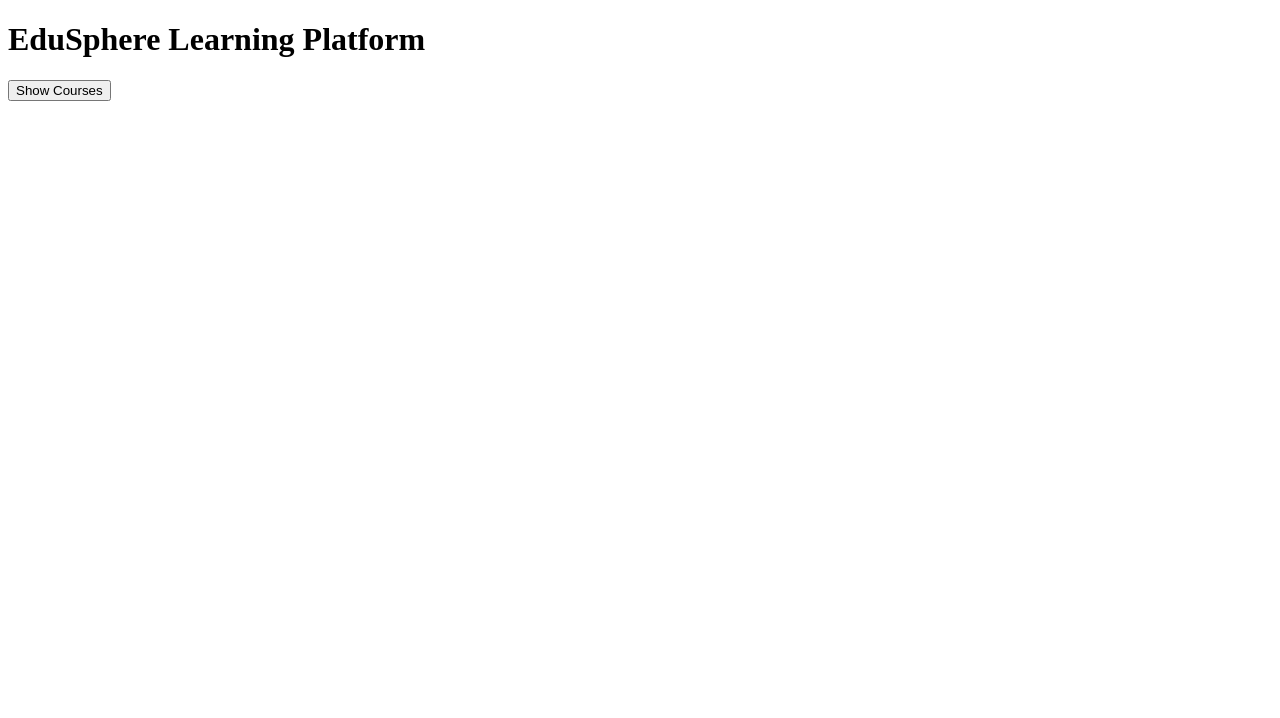
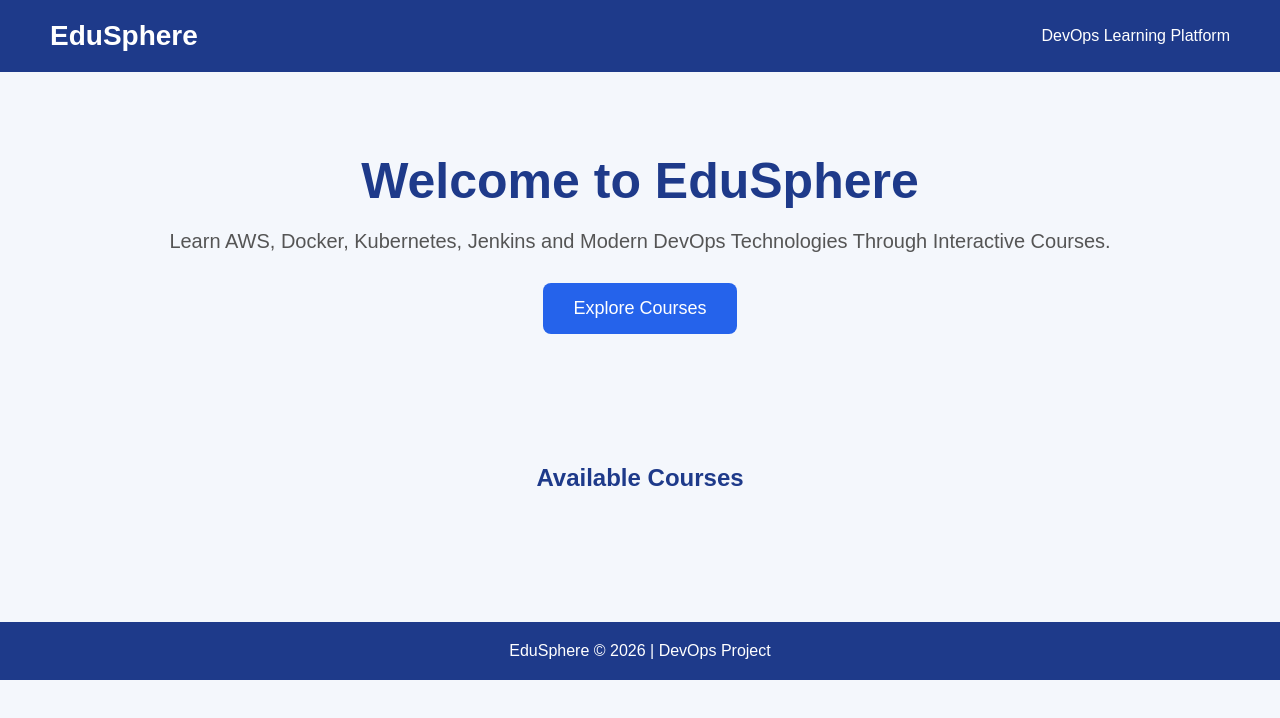
Before and after one commit to ArmaanM08/EduSphere, a plain HTML site: page frontend/index.html in a window 1280 px wide. Drawn offline with Linux system fonts and the light colour scheme.

Commit message:
Gave the website a good ui

```diff
--- a/frontend/index.html
+++ b/frontend/index.html
@@ -1,17 +1,136 @@
 <!DOCTYPE html>
 <html>
 <head>
-    <title>EduSphere learning platform v1</title>
+    <title>EduSphere</title>
+
+    <style>
+        *{
+            margin:0;
+            padding:0;
+            box-sizing:border-box;
+            font-family:Arial, sans-serif;
+        }
+
+        body{
+            background:#f4f7fc;
+            color:#333;
+        }
+
+        .navbar{
+            background:#1e3a8a;
+            color:white;
+            padding:20px 50px;
+            display:flex;
+            justify-content:space-between;
+            align-items:center;
+        }
+
+        .navbar h2{
+            font-size:28px;
+        }
+
+        .hero{
+            text-align:center;
+            padding:80px 20px;
+        }
+
+        .hero h1{
+            font-size:50px;
+            color:#1e3a8a;
+            margin-bottom:20px;
+        }
+
+        .hero p{
+            font-size:20px;
+            color:#555;
+            margin-bottom:30px;
+        }
+
+        button{
+            padding:15px 30px;
+            border:none;
+            background:#2563eb;
+            color:white;
+            border-radius:8px;
+            cursor:pointer;
+            font-size:18px;
+            transition:0.3s;
+        }
+
+        button:hover{
+            background:#1d4ed8;
+        }
+
+        .courses{
+            padding:50px;
+            text-align:center;
+        }
+
+        .courses h2{
+            color:#1e3a8a;
+            margin-bottom:30px;
+        }
+
+        #courseList{
+            display:grid;
+            grid-template-columns:repeat(auto-fit,minmax(220px,1fr));
+            gap:20px;
+            list-style:none;
+        }
+
+        #courseList li{
+            background:white;
+            padding:25px;
+            border-radius:12px;
+            box-shadow:0 4px 10px rgba(0,0,0,0.1);
+            font-size:18px;
+            font-weight:bold;
+            transition:0.3s;
+        }
+
+        #courseList li:hover{
+            transform:translateY(-5px);
+        }
+
+        .footer{
+            text-align:center;
+            padding:20px;
+            background:#1e3a8a;
+            color:white;
+            margin-top:50px;
+        }
+    </style>
 </head>
+
 <body>
 
-    <h1>EduSphere Learning Platform</h1>
+    <div class="navbar">
+        <h2>EduSphere</h2>
+        <p>DevOps Learning Platform</p>
+    </div>
 
-    <button onclick="loadCourses()">
-        Show Courses
-    </button>
+    <div class="hero">
+        <h1>Welcome to EduSphere</h1>
 
-    <ul id="courseList"></ul>
+        <p>
+            Learn AWS, Docker, Kubernetes, Jenkins and Modern DevOps
+            Technologies Through Interactive Courses.
+        </p>
+
+        <button onclick="loadCourses()">
+            Explore Courses
+        </button>
+    </div>
+
+    <div class="courses">
+        <h2>Available Courses</h2>
+
+        <ul id="courseList"></ul>
+    </div>
+
+    <div class="footer">
+        EduSphere © 2026 | DevOps Project
+    </div>
 
     <script src="app.js"></script>
 
```
